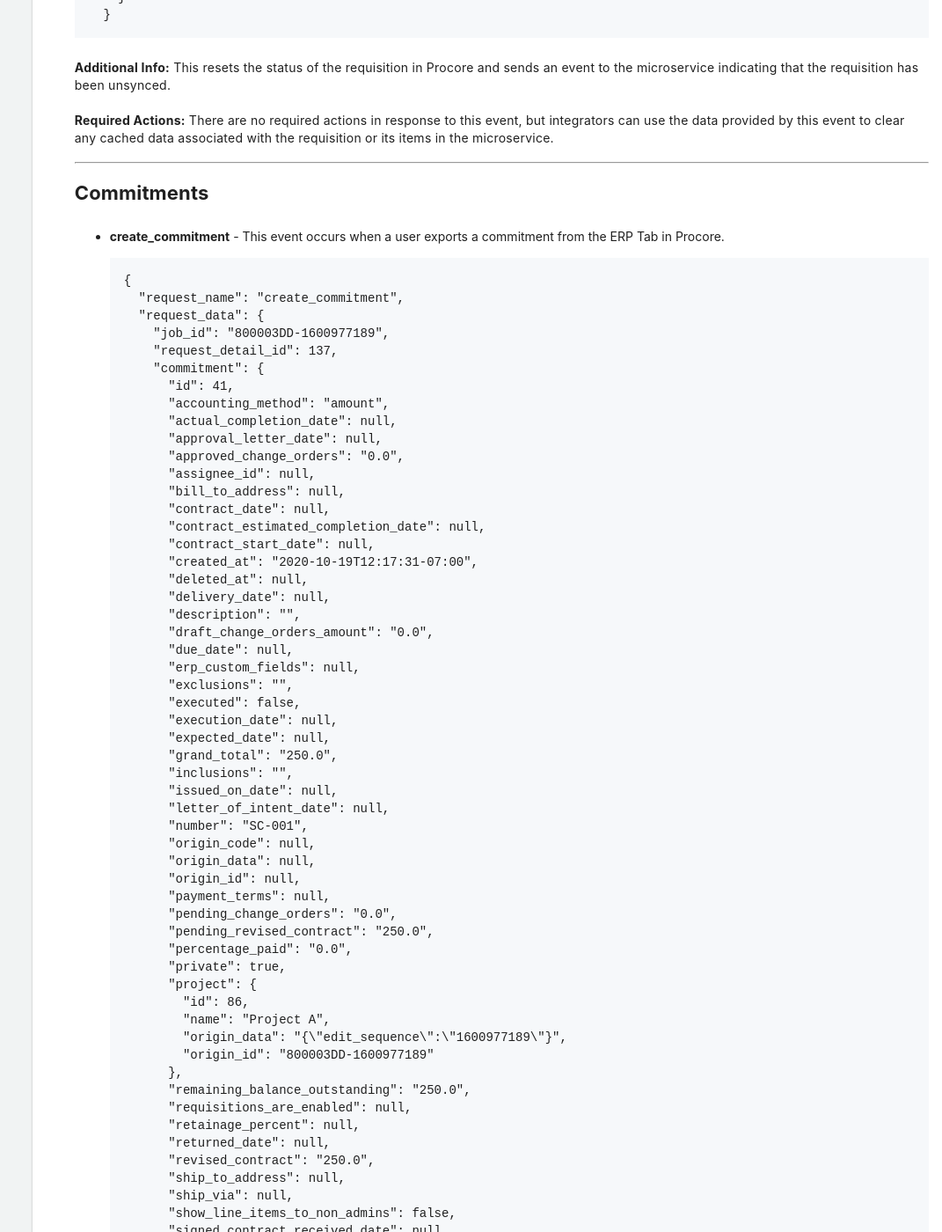
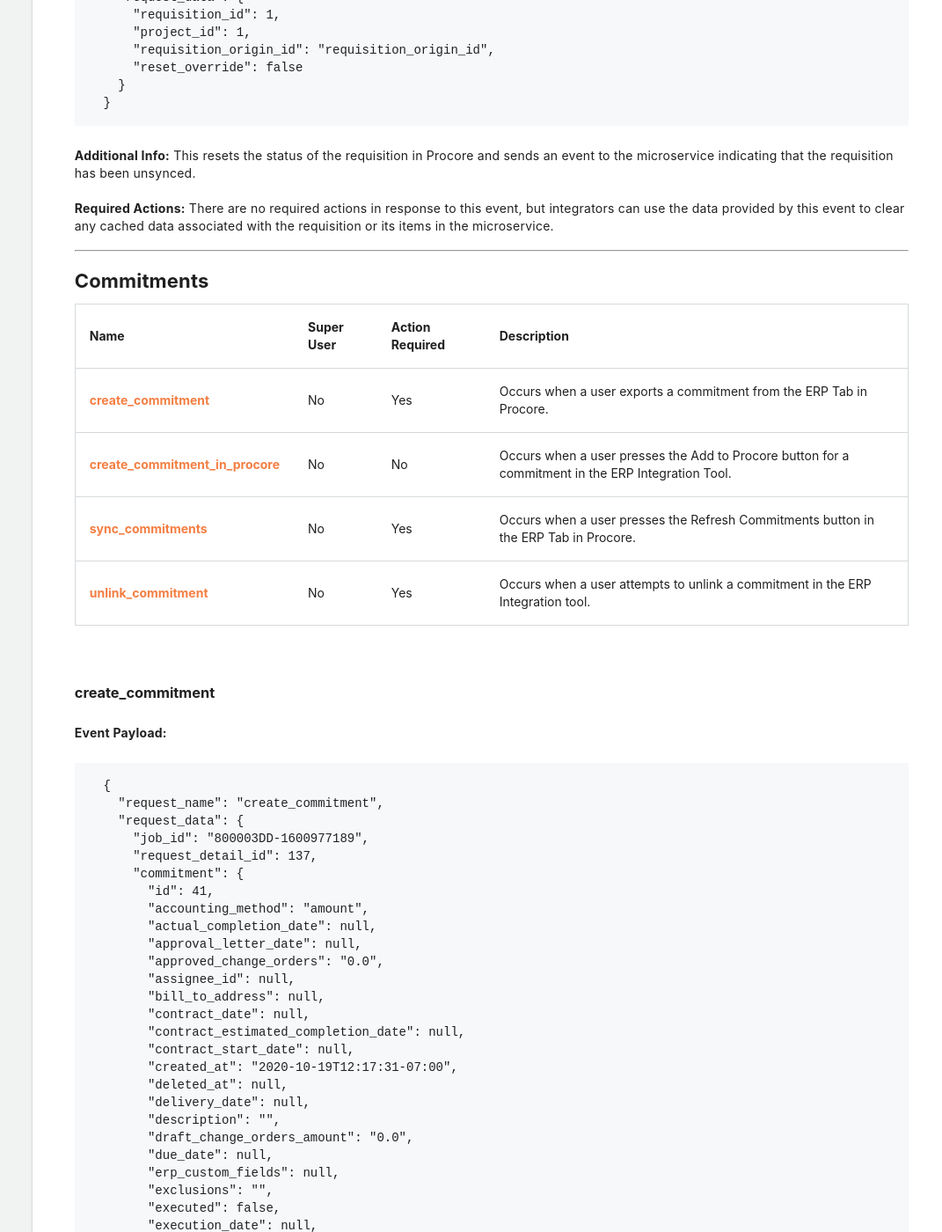
Before and after one commit to procore/documentation, a Jekyll site: the page built from erp_integration/erp_events_dictionary.md, in a window 1280 px wide and 1400 px high, scrolled down 23577 px. Shown: the whole window at 88% size, without its empty margins (209-1280 px from the left). Built offline with Jekyll 4.4.1, drawn with Linux system fonts in a browser that asks for light colours; some of the changed text lies outside the part shown.

Commit message:
Add tables for commitments, CCOs, prime contracts, and PCCOs

````diff
--- a/erp_integration/erp_events_dictionary.md
+++ b/erp_integration/erp_events_dictionary.md
@@ -975,7 +975,16 @@ There are no required actions in response to this event, but integrators can use
 
 ## Commitments
 
-- **create_commitment** - This event occurs when a user exports a commitment from the ERP Tab in Procore.
+| **Name** | **Super User** | **Action Required** | **Description** |
+| [**create_commitment**](#create_commitment) | No | Yes | Occurs when a user exports a commitment from the ERP Tab in Procore. |
+| [**create_commitment_in_procore**](#create_commitment_in_procore) | No | No | Occurs when a user presses the Add to Procore button for a commitment in the ERP Integration Tool. |
+| [**sync_commitments**](#sync_commitments) | No | Yes | Occurs when a user presses the Refresh Commitments button in the ERP Tab in Procore. |
+| [**unlink_commitment**](#unlink_commitment) | No | Yes | Occurs when a user attempts to unlink a commitment in the ERP Integration tool. |
+
+<br>
+
+### create_commitment
+**Event Payload:**
 ```
   {
     "request_name": "create_commitment",
@@ -1131,7 +1140,8 @@ There are no required actions in response to this event, but integrators can use
 **Required Actions:**
 To mark an exported commitment as synced, the integrator must send third-party **origin_id** information back to Procore for the commitment and its items, using the [ERP External Data Sync](https://developers.procore.com/reference/rest/v1/erp-external-data?version=1.0#sync-external-data) endpoint. The integrator must also close out the request detail once the commitment and commitment line items have been exported to the ERP System, using the [ERP Request Details](https://developers.procore.com/reference/rest/v1/erp-request-details?version=1.0) endpoints. Any error messages included when closing out the request detail will be displayed to the user in the ERP Tab in Procore.
 
-- **create_commitment_in_procore** - This event occurs when a user presses the Add to Procore button for a commitment in the ERP Integration Tool.
+### create_commitment_in_procore
+**Event Payload:**
 ```
   {
     "request_name": "create_commitment_in_procore",
@@ -1150,7 +1160,8 @@ To mark an exported commitment as synced, the integrator must send third-party *
 **Required Actions:**
 There are no required actions. Optionally, the ERP integration might perform some kind of caching with the newly synced commitment information.
 
-- **sync_commitments** - This event occurs when a user presses the Refresh Commitments button in the ERP Tab in Procore.
+### sync_commitments
+**Event Payload:**
 ```
   {
     "request_name": "sync_commitments",
@@ -1163,7 +1174,8 @@ There are no required actions. Optionally, the ERP integration might perform som
 **Required Actions:**
 The integrator can stage commitments and commitment line items using the [ERP Staged Records Sync](https://developers.procore.com/reference/rest/v1/erp-staged-record?version=1.0#sync-staged-record) endpoint. Integrators also need to close out the **request_detail_id** associated with the sync request, using the [ERP Request Details](https://developers.procore.com/reference/rest/v1/erp-request-details?version=1.0) endpoints.
 
-- **unlink_commitment** - This event occurs when a user attempts to unlink a commitment in the ERP Integration tool.
+### unlink_commitment
+**Event Payload:**
 ```
   {
     "request_name": "unlink_commitment",
@@ -1181,10 +1193,18 @@ The integrator can stage commitments and commitment line items using the [ERP St
 **Required Actions:**
 The ERP Integration is expected to check the state of the commitment. If the commitment is in a deleted state (e.g. deleted, archived, etc.), it should be marked as unsynced via the [ERP External Data Sync](https://developers.procore.com/reference/rest/v1/erp-external-data?version=1.0#sync-external-data) endpoint. The request detail should then be closed out, optionally with error messages if the commitment failed to unlink, using the [ERP Request Details](https://developers.procore.com/reference/rest/v1/erp-request-details) endpoints.
 
+---
 
 ## Commitment Change Order
 
-- **create_commitment_change_order** - This event occurs when a user exports a commitment change order from the ERP Tab in Procore.
+| **Name** | **Super User** | **Action Required** | **Description** |
+| [**create_commitment_change_order**](#create_commitment_change_order) | No | Yes | Occurs when a user exports a commitment change order from the ERP Tab in Procore. |
+| [**unlink_commitment_change_order**](#unlink_commitment_change_order) | No | Yes | Occurs when a user attempts to unlink a commitment change order in the ERP Integration tool. |
+
+<br>
+
+### create_commitment_change_order
+**Event Payload:**
 ```
   {
     "request_name": "create_commitment_change_order",
@@ -1434,7 +1454,8 @@ The ERP Integration is expected to check the state of the commitment. If the com
 **Required Actions:**
 To mark an exported commitment change order as synced, the integrator must send third-party **origin_id** information back to Procore for the commitment change order and its items, using the [ERP External Data Sync](https://developers.procore.com/reference/rest/v1/erp-external-data?version=1.0#sync-external-data) endpoint. The integrator must also close out the request detail once the commitment change order and its items have been exported to the ERP System, using the [ERP Request Details](https://developers.procore.com/reference/rest/v1/erp-request-details?version=1.0) endpoints. Any error messages included when closing out the request detail will be displayed to the user in the ERP Tab in Procore.
 
-- **unlink_commitment_change_order** - This event occurs when a user attempts to unlink a commitment change order in the ERP Integration tool.
+### unlink_commitment_change_order
+**Event Payload:**
 ```
   {
     "request_name": "unlink_commitment_change_order",
@@ -1454,10 +1475,17 @@ To mark an exported commitment change order as synced, the integrator must send
 **Required Actions:**
 The ERP Integration is expected to check the state of the commitment change order. If the commitment change order is in a deleted state (e.g. deleted, archived, etc.), it should be marked as unsynced via the [ERP External Data Sync](https://developers.procore.com/reference/rest/v1/erp-external-data?version=1.0#sync-external-data) endpoint. The request detail should then be closed out, optionally with error messages if the commitment change order failed to unlink, using the [ERP Request Details](https://developers.procore.com/reference/rest/v1/erp-request-details) endpoints.
 
+---
 
 ## Prime Contracts
 
-- **sync_prime_contracts** - This event occurs when a user hits the "Refresh Prime Contracts" button asking for new prime contracts they entered in ERP to be staged for import.
+| **Name** | **Super User** | **Action Required** | **Description** |
+| [**sync_prime_contracts**](#sync_prime_contracts) | No | Yes | Occurs when a user hits the "Refresh Prime Contracts" button asking for new prime contracts they entered in ERP to be staged for import. |
+
+<br>
+
+### sync_prime_contracts
+**Event Payload:**
 ```
   {
     "request_name": "sync_prime_contracts",
@@ -1469,10 +1497,18 @@ The ERP Integration is expected to check the state of the commitment change orde
 **Required Actions:**
 The integrator can use the Procore API to stage any new prime contracts or prime contract items, using the [ERP Staged Records Sync](https://developers.procore.com/reference/rest/v1/erp-staged-record?version=1.0#sync-staged-record) endpoint. The event payload also contains a **request_detail_id** which the integrator must close out, using the [ERP Request Details](https://developers.procore.com/reference/rest/v1/erp-request-details) endpoints.
 
+---
 
 ## Prime Contract Change Orders
 
-- **create_prime_contract_change_order** - This event occurs when the accounting approver approves the export of a Prime Contract Change Order.
+| **Name** | **Super User** | **Action Required** | **Description** |
+| [**create_prime_contract_change_order**](#create_prime_contract_change_order) | No | Yes | Occurs when the accounting approver approves the export of a prime contract change order. |
+| [**reset_prime_contract_change_order**](#reset_prime_contract_change_order) | Yes | Yes | Occurs when an ERP support member resets a prime contract change order at the request of the user. |
+
+<br>
+
+### create_prime_contract_change_order
+**Event Payload:**
 ```
   {
     "request_name": "sync_prime_contracts",
@@ -1703,7 +1739,8 @@ The integrator can use the Procore API to stage any new prime contracts or prime
 **Required Actions**:
 After the prime contract change order and its items have been exported to the ERP system, the integrator must send third-party **origin_id** information back to Procore for the prime contract change order and its items, using the [ERP External Data Sync](https://developers.procore.com/reference/rest/v1/erp-external-data?version=1.0#sync-external-data) endpoint. The event payload also contains a **request_detail_id** which the integrator must close out, using the [ERP Request Details](https://developers.procore.com/reference/rest/v1/erp-request-details) endpoints.
 
-- **reset_prime_contract_change_order (Super Only)** - This event occurs when an ERP support member resets a prime contract change order at the request of the user.
+### reset_prime_contract_change_order
+**Event Payload:**
 ```
   {
     "prime_contract_id": 76,
````
